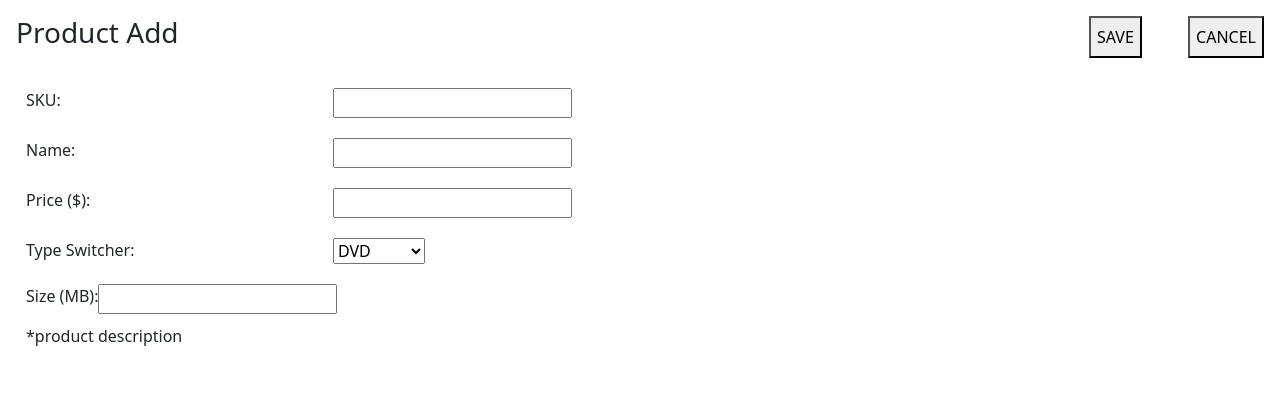
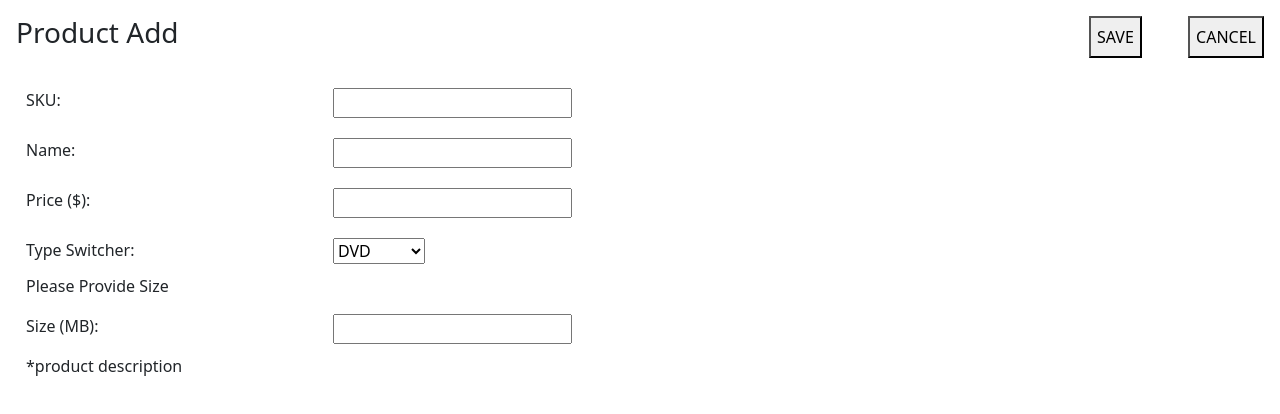
Before and after one commit to Div685/scandiweb-frontend, a React (Create React App) app: page /add-product in a window 1280 px wide. Shown: the top 414 px of the page. Built offline with nearby package versions, Linux system fonts and the light colour scheme.

Commit message:
Update label to make it span tag
- for styling purpose

```diff
--- a/src/containers/productFormType/BookForm.js
+++ b/src/containers/productFormType/BookForm.js
@@ -4,11 +4,12 @@ const BookForm = ({onChangeWeight}) => {
 
   return (
     <>
+      <p>Please Provide Weight</p>
       <label>
-        Weight (KG):
+        <span>Weight (KG):</span>
         <input type="number" name="book" id="book" onChange={onChangeWeight} />
       </label>
-      <span>*product description</span>
+      <p>*product description</p>
     </>
   )
 }
--- a/src/containers/productFormType/DvdForm.js
+++ b/src/containers/productFormType/DvdForm.js
@@ -3,11 +3,12 @@ import React from 'react'
 export const DvdForm = ({onChangeSize}) => {
   return (
     <>
+      <p>Please Provide Size</p>
       <label>
-        Size (MB):
+        <span>Size (MB):</span>
         <input type="number" name="DVD" id="dvd" onChange={onChangeSize} />
       </label>
-      <span>*product description</span>
+      <p>*product description</p>
     </>
   )
 }
--- a/src/containers/productFormType/FurnitureForm.js
+++ b/src/containers/productFormType/FurnitureForm.js
@@ -7,7 +7,7 @@ const FurnitureForm = ({onHandleChangeHeight, onHandleWeight, onHandleLength}) =
     <div>
       <p>Please Provide a dimensions in HxWxL format</p>
       <label >
-        Height (CM):
+        <span>Height (CM):</span>
         <input
           type="number"
           name="height"
@@ -15,7 +15,7 @@ const FurnitureForm = ({onHandleChangeHeight, onHandleWeight, onHandleLength}) =
           onChange={onHandleChangeHeight} />
       </label>
       <label >
-        Width (CM):
+      <span>Width (CM):</span>
         <input
           type="number"
           name="width"
@@ -23,7 +23,7 @@ const FurnitureForm = ({onHandleChangeHeight, onHandleWeight, onHandleLength}) =
           onChange={onHandleWeight}/>
       </label>
       <label >
-        Length (CM):
+        <span>Length (CM):</span>
         <input
           type="number"
           name="length"
@@ -32,7 +32,7 @@ const FurnitureForm = ({onHandleChangeHeight, onHandleWeight, onHandleLength}) =
 
       </label>
 
-      <span>*product description</span>
+      <p>*product description</p>
     </div>
   )
 }
```
